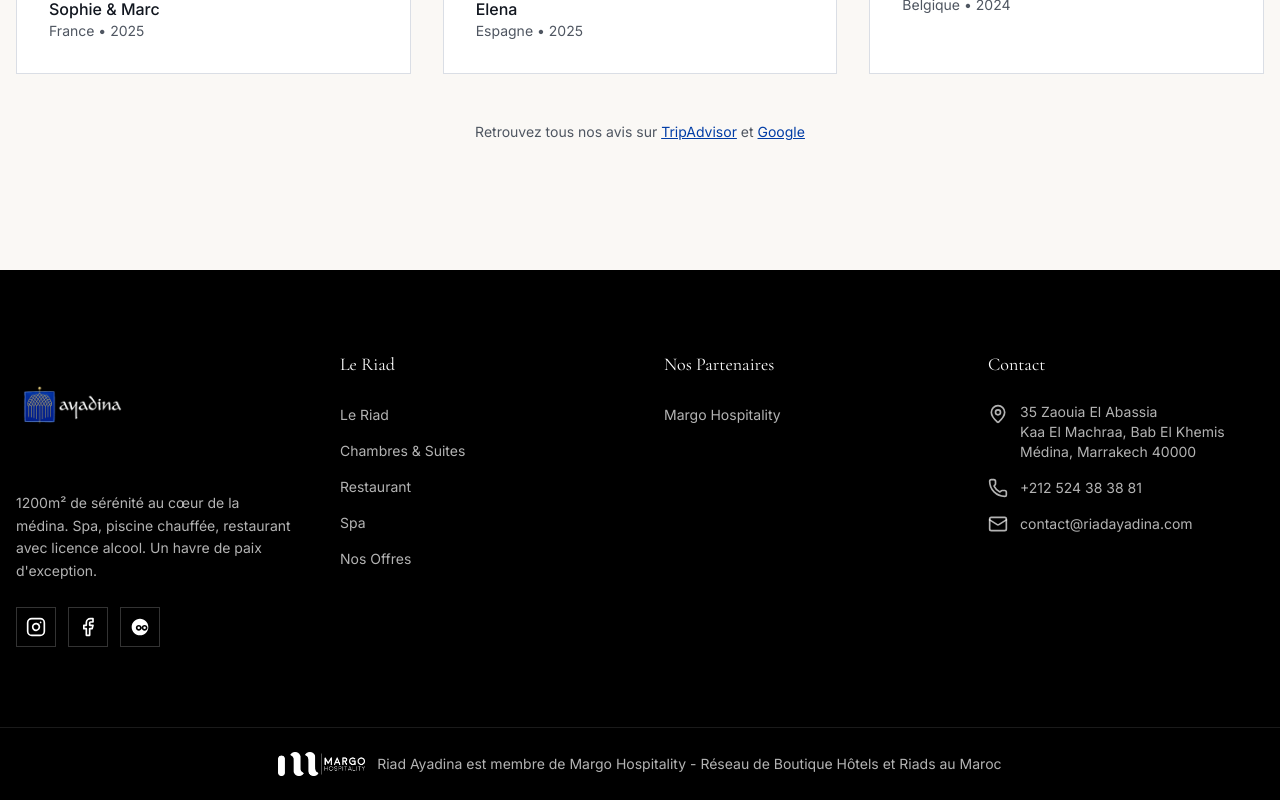
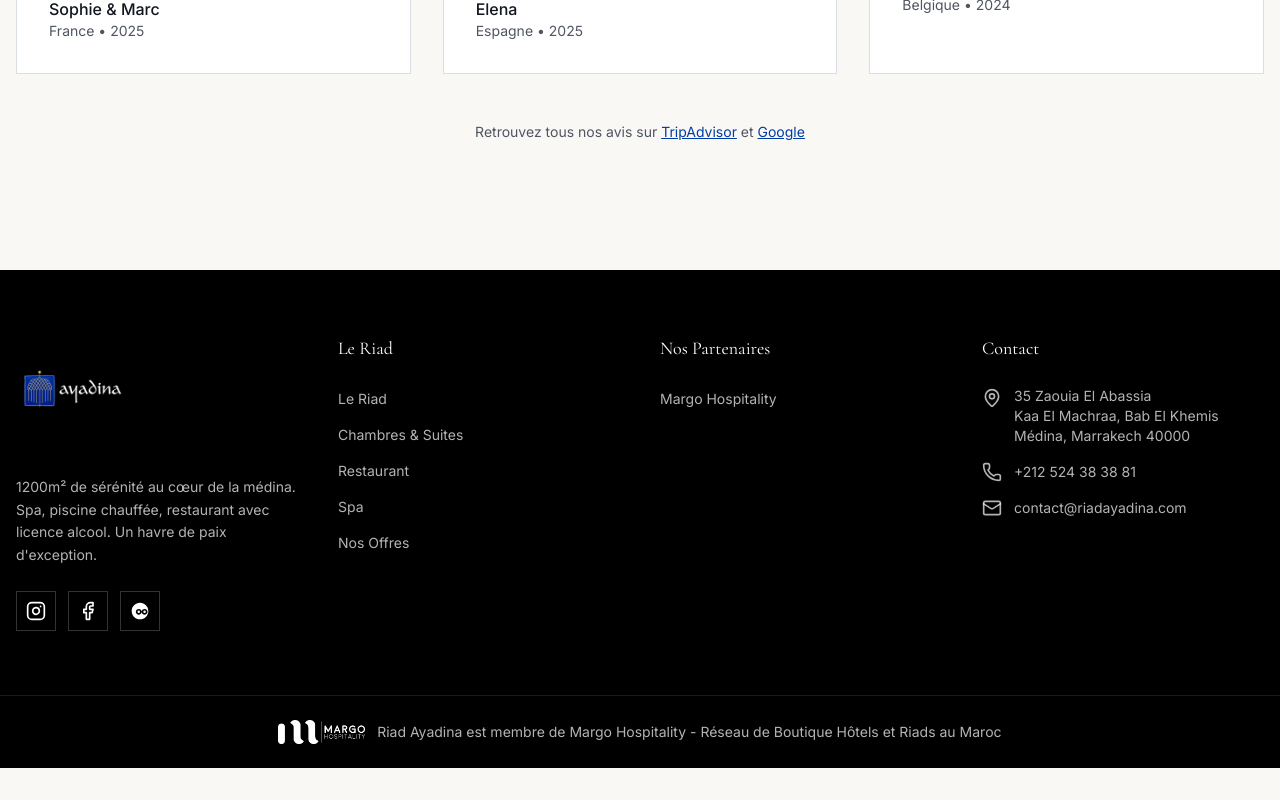
Before and after one commit to MargoHospitality/riadayadina_website, a Next.js app: page / in a window 1280 px wide. Shown: the part 7453-8253 px from the top of the page. After the commit the page ends 8221 px from the top, so only its background shows below. Built offline with nearby package versions, Linux system fonts and the light colour scheme.

Commit message:
style: align logo and adjust footer spacing
Update logo margin and footer padding for consistent spacing.

```diff
--- a/components/footer.tsx
+++ b/components/footer.tsx
@@ -38,11 +38,11 @@ export function Footer() {
   return (
     <footer id="contact" className="bg-black text-white">
       {/* Main Footer */}
-      <div className="container mx-auto px-4 py-16 md:py-20">
-        <div className="grid grid-cols-1 md:grid-cols-2 lg:grid-cols-4 gap-12">
+      <div className="container mx-auto px-4 py-12 md:py-16">
+        <div className="grid grid-cols-1 md:grid-cols-2 lg:grid-cols-4 gap-10">
           {/* Brand */}
           <div className="lg:col-span-1">
-            <Link href="/" className="inline-block mb-6">
+            <Link href="/" className="inline-block">
               <Image
                 src="/images/logo-ayadina-outline.png"
                 alt="Riad Ayadina & Spa"
@@ -51,10 +51,10 @@ export function Footer() {
                 className="h-20 md:h-24 lg:h-28 w-auto"
               />
             </Link>
-            <p className="text-white/70 text-sm leading-relaxed mb-6">
+            <p className="text-white/70 text-sm leading-relaxed mt-6">
               1200m² de sérénité au cœur de la médina. Spa, piscine chauffée, restaurant avec licence alcool. Un havre de paix d&apos;exception.
             </p>
-            <div className="flex gap-3">
+            <div className="flex gap-3 mt-6">
               <a
                 href="https://www.instagram.com/riadayadina/"
                 target="_blank"
```
